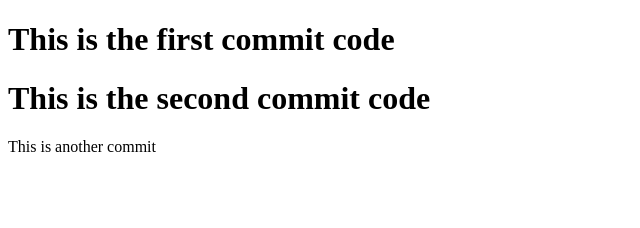
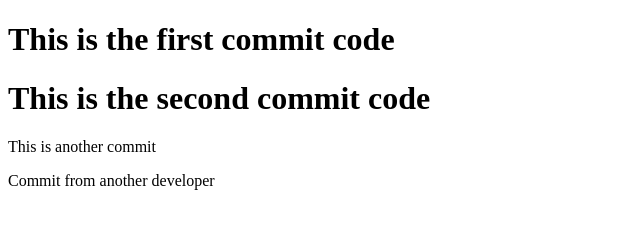
Before and after one commit to z-sohaib/git-training-2, a plain HTML site: page index.html in a window 1280 px wide. Shown: the whole page, without its empty margins (0-640 px from the left). Drawn offline with Linux system fonts and the light colour scheme.

Commit message:
Commit from another developer

```diff
--- a/index.html
+++ b/index.html
@@ -10,5 +10,6 @@
     <h1>This is the first commit code</h1>
     <h1>This is the second commit code</h1>
     <p>This is another commit</p>
+    <p>Commit from another developer</p>
 </body>
 </html>
```
